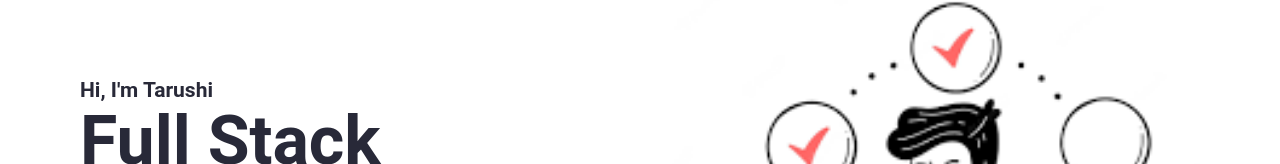
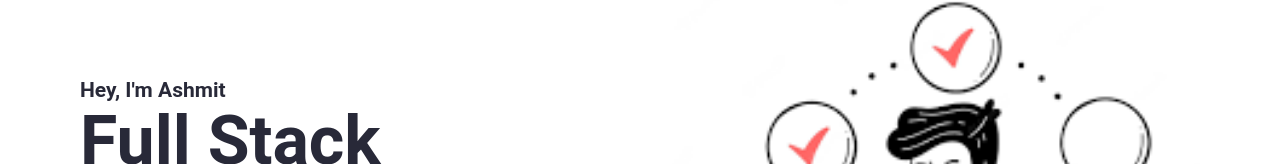
Before and after one commit to AshmitPandey/MernTask-6, a React (Create React App) app: page / in a window 1280 px wide. Shown: the part 191-355 px from the top of the page. Built offline with nearby package versions, Linux system fonts and the light colour scheme.

Commit message:
Update HeroSection.jsx

```diff
--- a/src/Pages/Home/HeroSection.jsx
+++ b/src/Pages/Home/HeroSection.jsx
@@ -3,7 +3,7 @@ export default function HeroSection() {
       <section id="heroSection" className="hero--section">
         {/* <div className="hero--section--content--box"> */}
           <div className="hero--section--content">
-            <p className="section--title">Hi, I'm Tarushi</p>
+            <p className="section--title">Hey, I'm Ashmit </p>
             <h1 className="hero--section--title">
               <span className="hero--section-title--color">Full Stack</span>{" "}
               <br />
```
